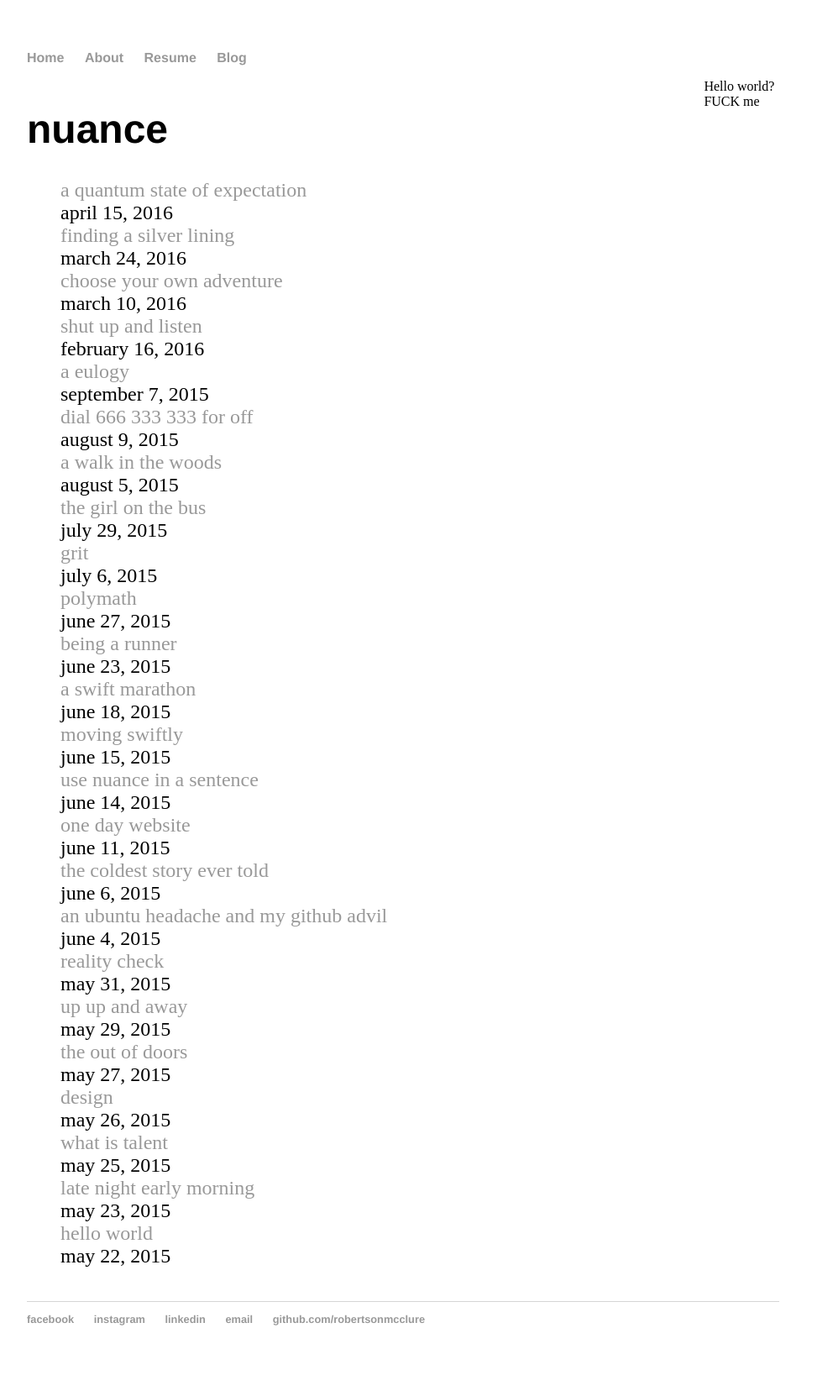
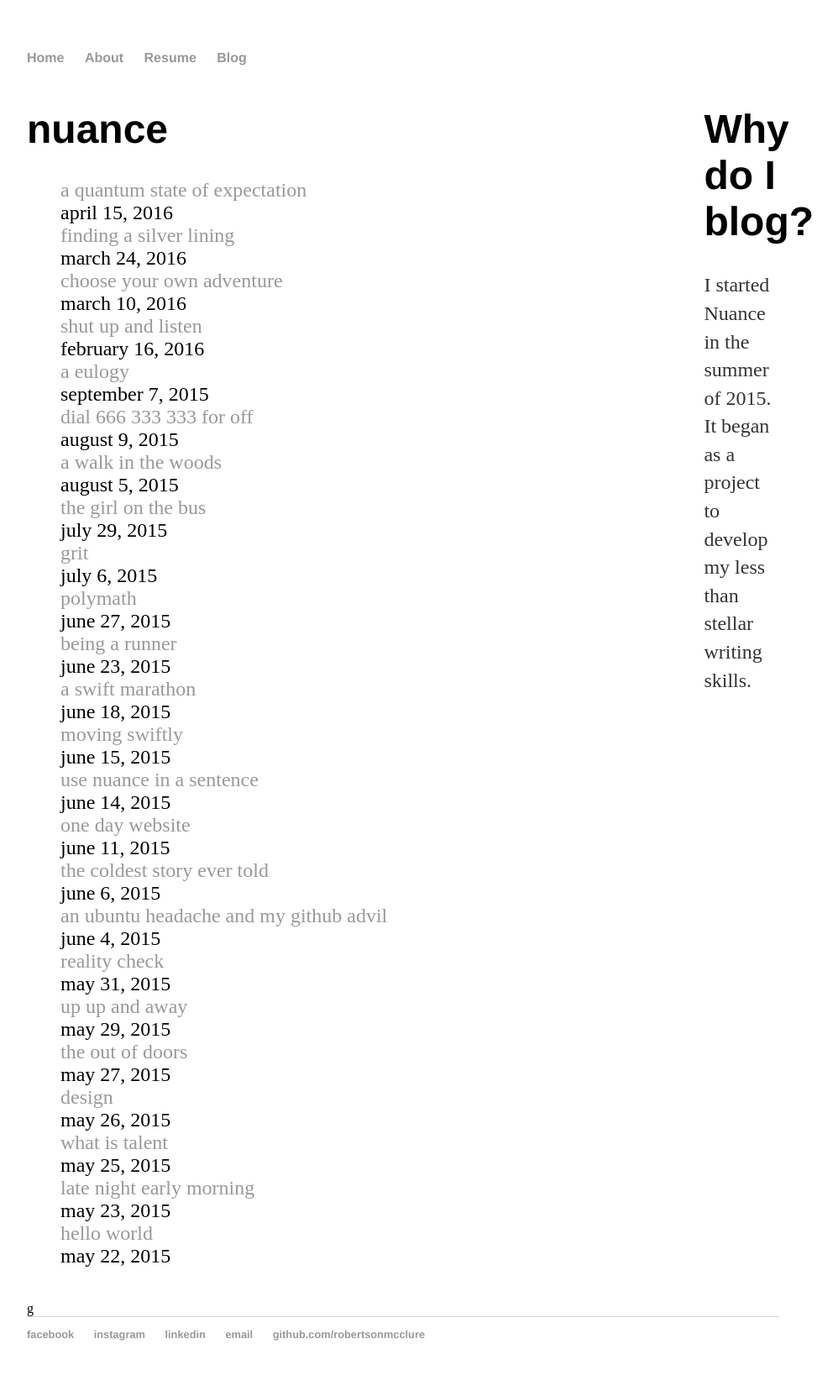
Before and after one commit to robertsonmcclure/robertsonmcclure.github.io, a Jekyll site: the page built from blog/index.html, in a window 1280 px wide. Shown: the whole page at 84% size, without its empty margins (160-1158 px from the left). Built offline with Jekyll 4.4.1, drawn with Linux system fonts in a browser that asks for light colours.

Commit message:
commited using script

```diff
--- a/blog/index.html
+++ b/blog/index.html
@@ -13,6 +13,8 @@ title: nuance
         </ul>
     </div>
     <div class="sidebar">
-        Hello world? FUCK me
+        <h1>Why do I blog?</h1>
+        <p>I started Nuance in the summer of 2015. It began as a project to develop my less than stellar writing skills.</p>
     </div>
     <div class="clear"></div>
+ g
```
